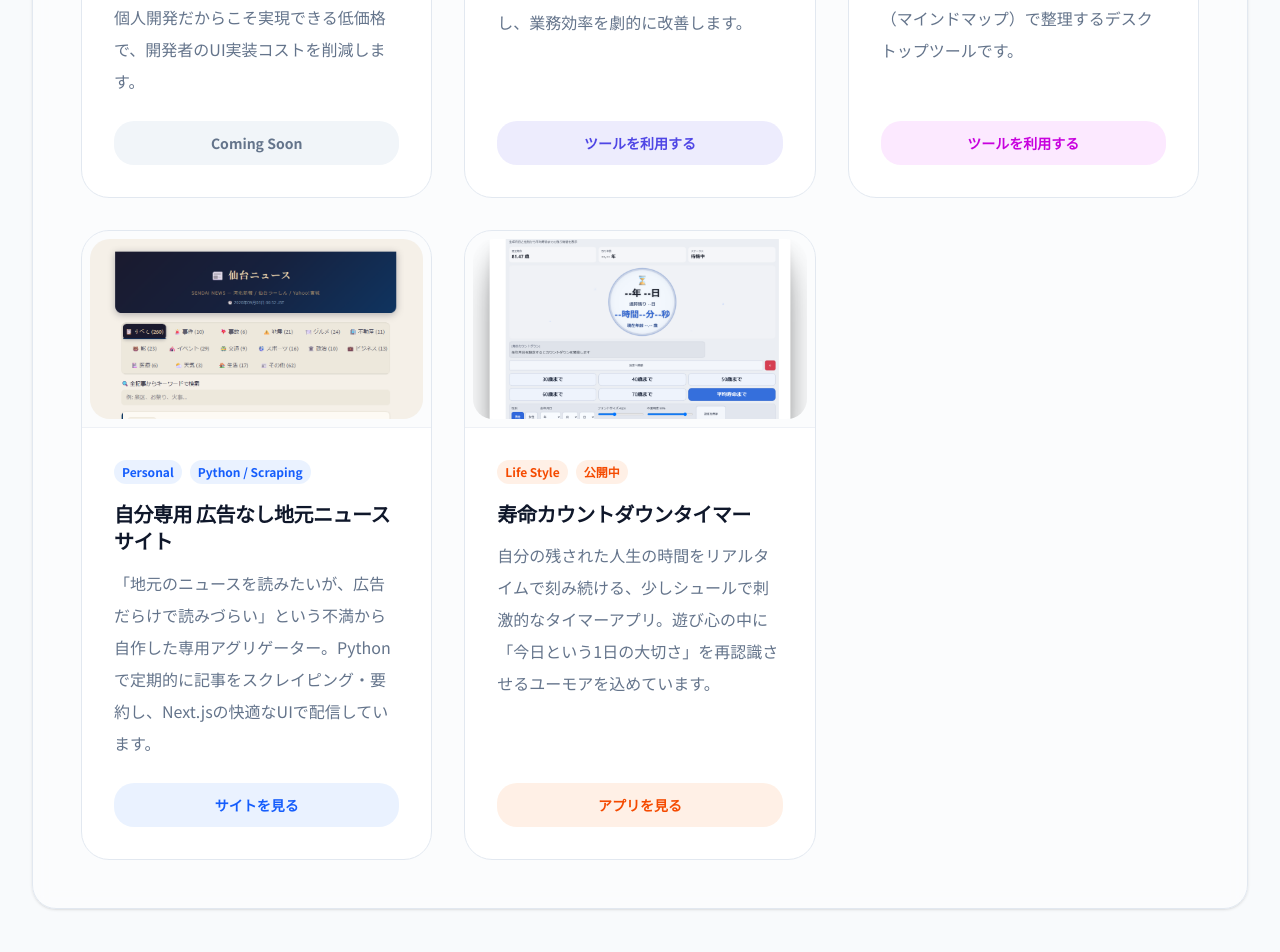
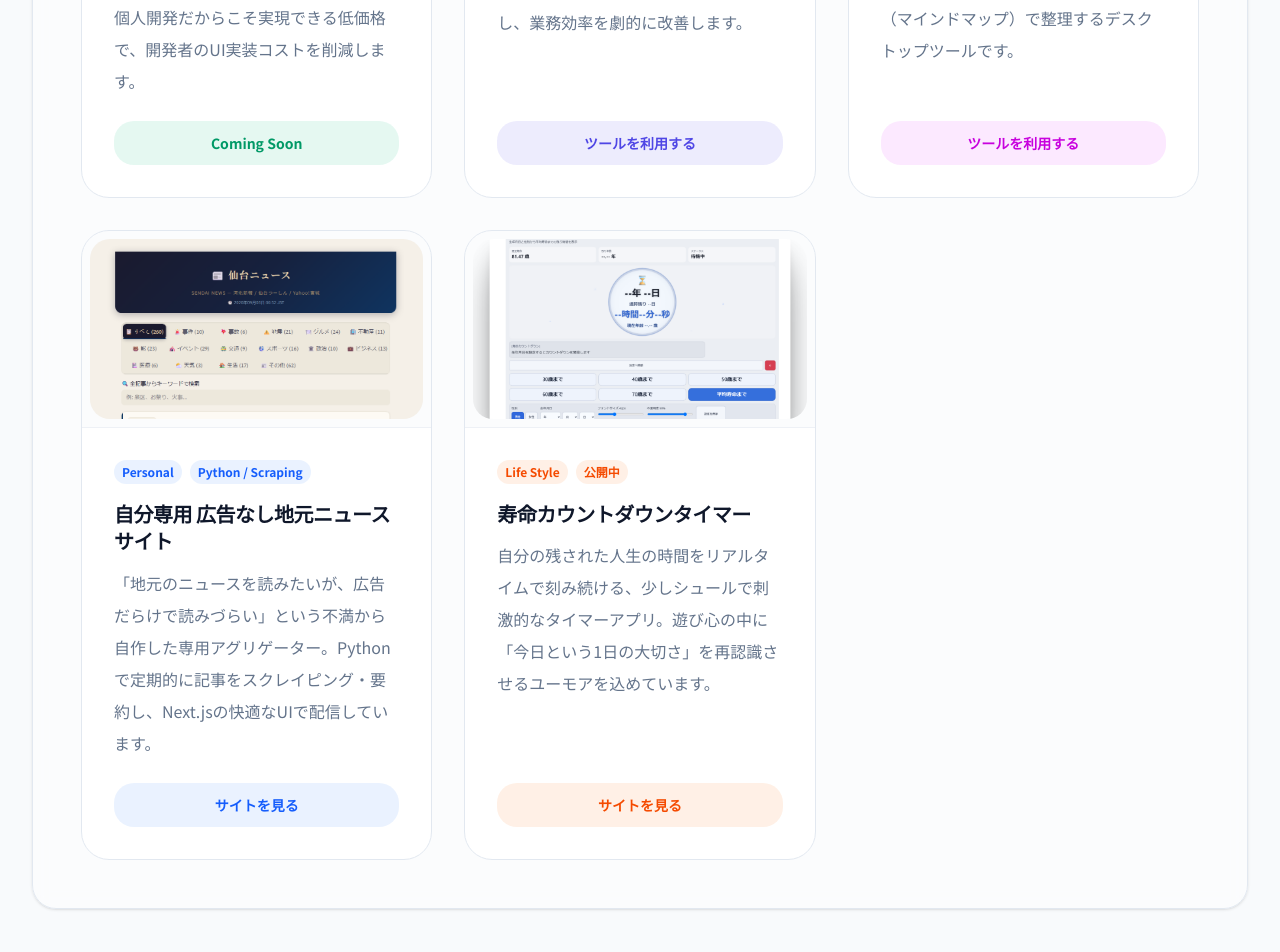
Before and after one commit to giriken35/azorb-site, a Next.js app: page / in a window 1280 px wide. Shown: the part 1520-2472 px from the top of the page. Built offline with nearby package versions, Linux system fonts and the light colour scheme.

Commit message:
Update product links and button text

```diff
--- a/app/page.tsx
+++ b/app/page.tsx
@@ -65,9 +65,9 @@ export default function Page() {
                 洗練されたグラスモーフィズムデザインと高速なパフォーマンスを備えた、商用利用可能なNext.jsテンプレート。個人開発だからこそ実現できる低価格で、開発者のUI実装コストを削減します。
               </p>
               <div className="mt-auto">
-                <button disabled className="inline-flex items-center justify-center w-full rounded-xl bg-muted px-4 py-3 text-sm font-bold text-muted-foreground cursor-not-allowed">
+                <a href="https://template-lp-eight.vercel.app/" target="_blank" rel="noopener noreferrer" className="inline-flex items-center justify-center w-full rounded-xl bg-emerald-500/10 px-4 py-3 text-sm font-bold text-emerald-600 transition-colors hover:bg-emerald-500 hover:text-white">
                   Coming Soon
-                </button>
+                </a>
               </div>
             </div>
           </div>
@@ -143,7 +143,7 @@ export default function Page() {
                 「地元のニュースを読みたいが、広告だらけで読みづらい」という不満から自作した専用アグリゲーター。Pythonで定期的に記事をスクレイピング・要約し、Next.jsの快適なUIで配信しています。
               </p>
               <div className="mt-auto">
-                <a href="#" className="inline-flex items-center justify-center w-full rounded-xl bg-blue-500/10 px-4 py-3 text-sm font-bold text-blue-600 transition-colors hover:bg-blue-500 hover:text-white">
+                <a href="https://miyagi-sendai-news.vercel.app/" target="_blank" rel="noopener noreferrer" className="inline-flex items-center justify-center w-full rounded-xl bg-blue-500/10 px-4 py-3 text-sm font-bold text-blue-600 transition-colors hover:bg-blue-500 hover:text-white">
                   サイトを見る
                 </a>
               </div>
@@ -168,8 +168,8 @@ export default function Page() {
                 自分の残された人生の時間をリアルタイムで刻み続ける、少しシュールで刺激的なタイマーアプリ。遊び心の中に「今日という1日の大切さ」を再認識させるユーモアを込めています。
               </p>
               <div className="mt-auto">
-                <a href="#" className="inline-flex items-center justify-center w-full rounded-xl bg-orange-500/10 px-4 py-3 text-sm font-bold text-orange-600 transition-colors hover:bg-orange-500 hover:text-white">
-                  アプリを見る
+                <a href="https://life-countdown-timer-web.vercel.app/" target="_blank" rel="noopener noreferrer" className="inline-flex items-center justify-center w-full rounded-xl bg-orange-500/10 px-4 py-3 text-sm font-bold text-orange-600 transition-colors hover:bg-orange-500 hover:text-white">
+                  サイトを見る
                 </a>
               </div>
             </div>
```
Also changed, not shown: 699shots_so.png (added).
